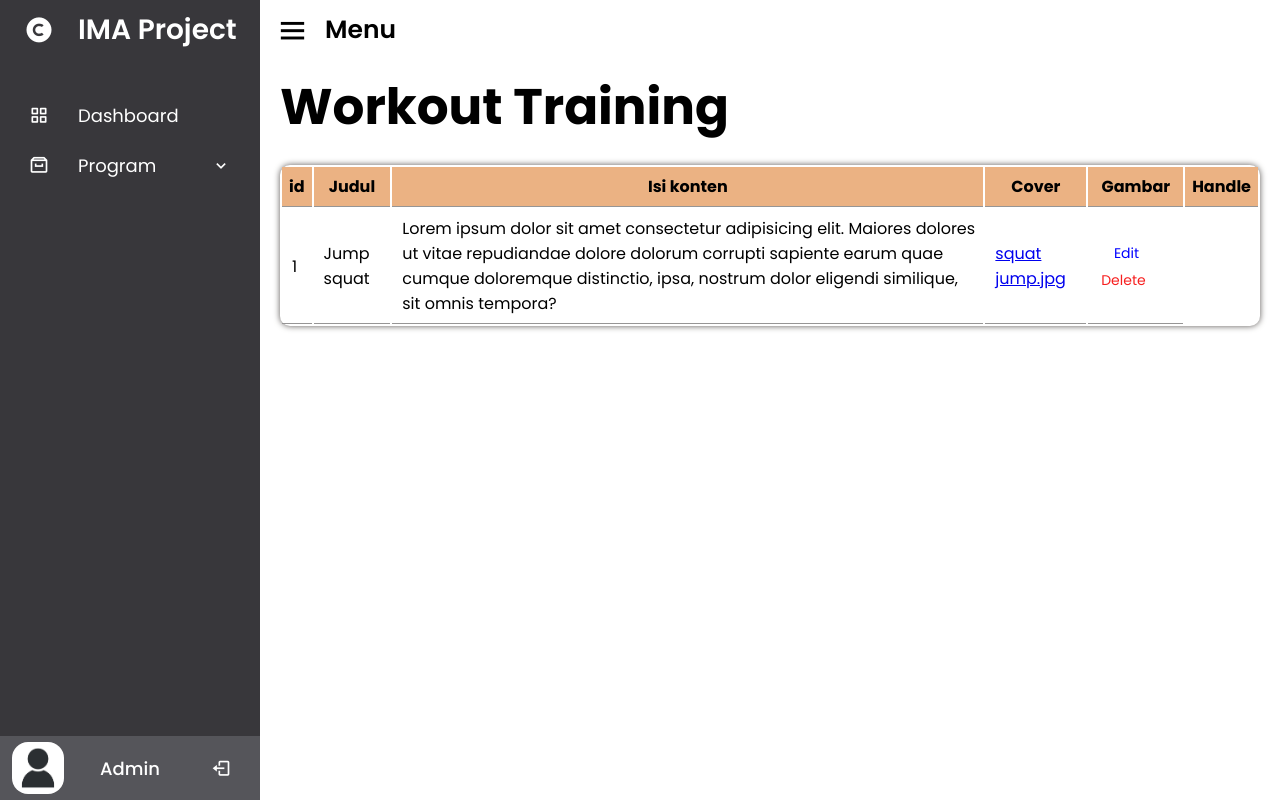
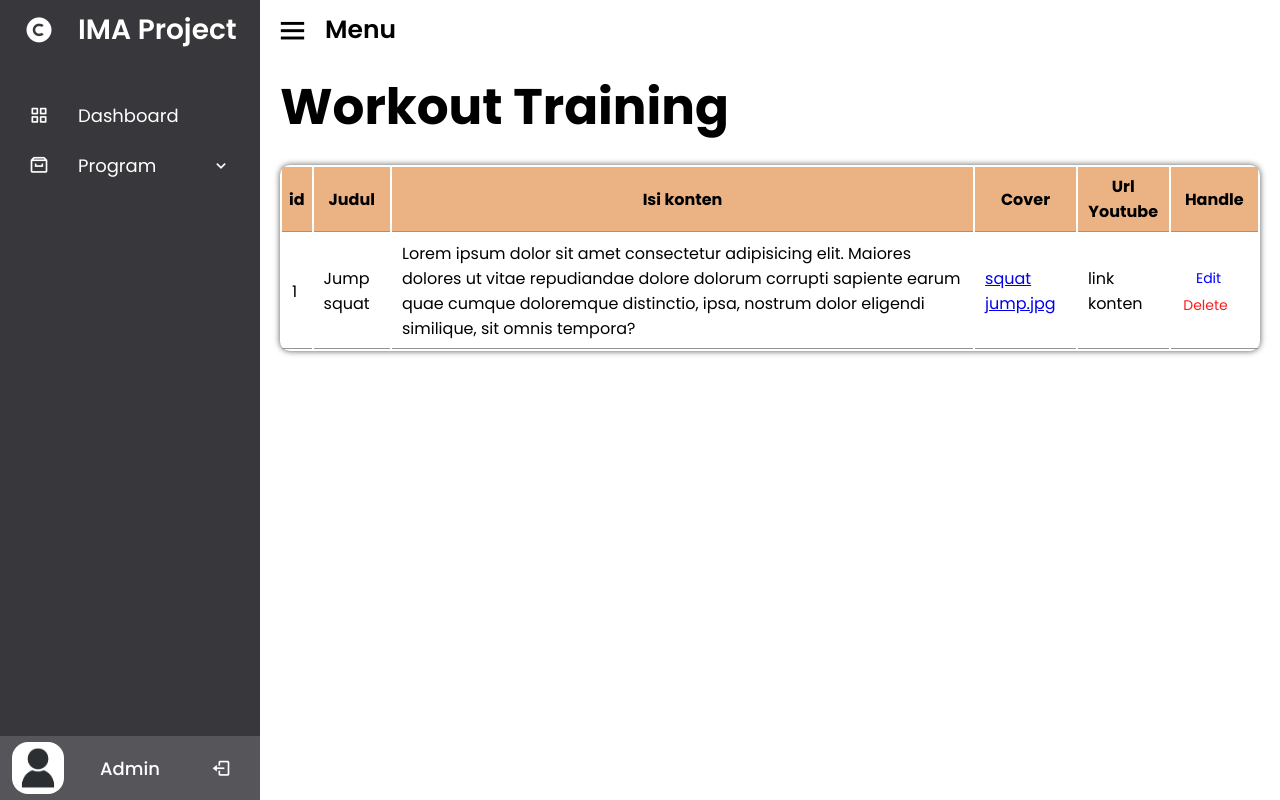
Before and after one commit to IndahRizkiRahmawati/IMA-CAPSTONE, a Flask app: template templates/WTdash.html in a window 1280 px wide. Run offline with Flask 3, Linux system fonts and the light colour scheme; the template is opened without the code that fills it, so the values that code supplies are empty; some libraries are stand-ins or nearby versions.

Commit message:
update WT dashboard

```diff
--- a/templates/WTdash.html
+++ b/templates/WTdash.html
@@ -76,7 +76,7 @@
                     <th>Judul</th>
                     <th style="max-width: 20px;">Isi konten</th>
                     <th>Cover</th>
-                    <th>Gambar</th>
+                    <th>Url Youtube</th>
                     <th>Handle</th>
                 </thead>
                 <tbody>
@@ -99,6 +99,7 @@
                               </div>
                             </div>
                         <td><a href="#" data-toggle="modal" data-target="#imageModal1">squat jump.jpg</a></td>
+                        <td>link konten</td>
                         <td>
                             <button class="edit" style="border-radius: 8px;">Edit</button>
                             <button class="del" style="border-radius: 8px;">Delete</button>
```
